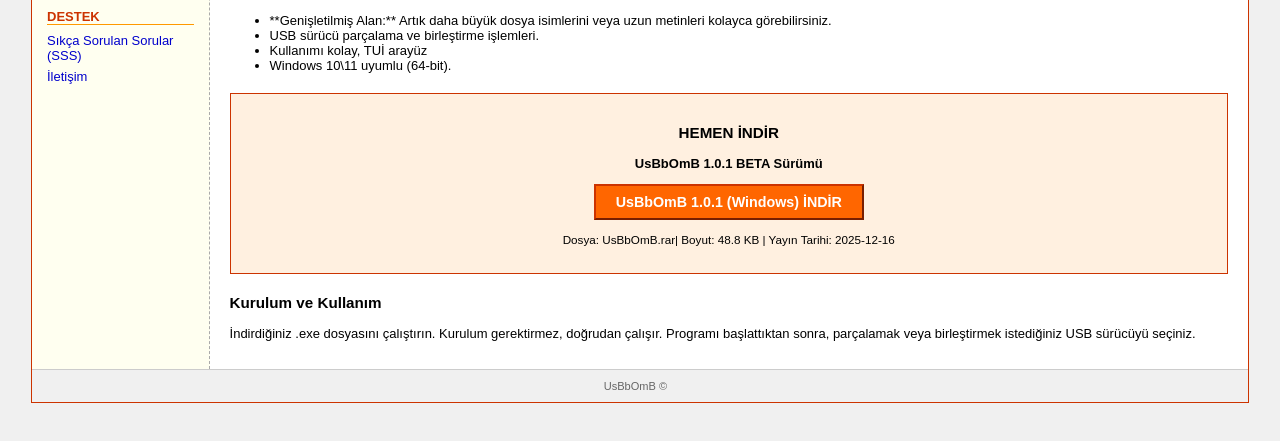
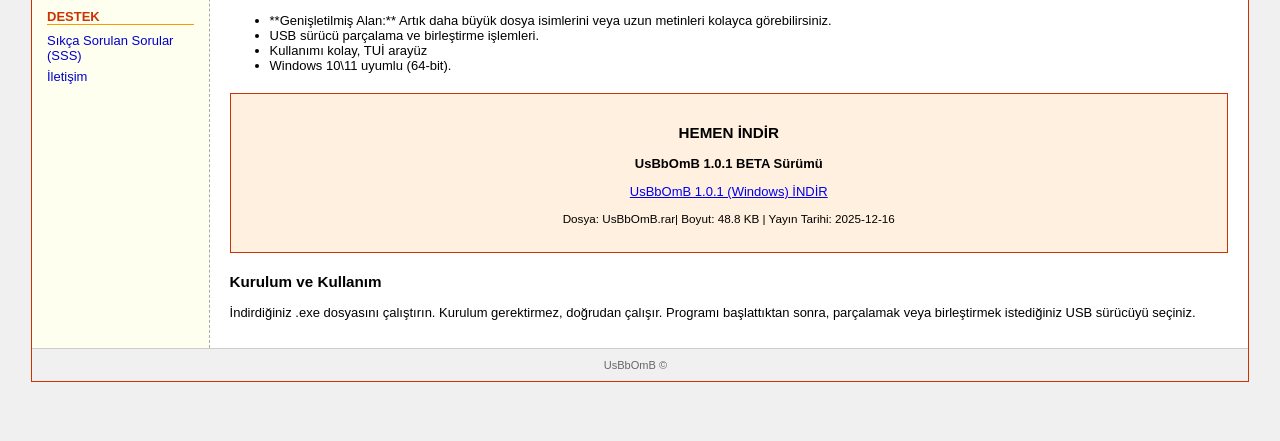
Before and after one commit to KodMaster31/UsBbOmB, a plain HTML site: page index.html in a window 1280 px wide. Shown: the part 191-632 px from the top of the page. Drawn offline with Linux system fonts and the light colour scheme.

Commit message:
Update index.html

```diff
--- a/index.html
+++ b/index.html
@@ -176,7 +176,7 @@
                     <h3>HEMEN İNDİR</h3>
                     <p><strong>UsBbOmB 1.0.1 BETA Sürümü</strong></p>
                     <p>
-                        <a href="https://archive.org/download/usbb-om-b/USBbOmB.rar" id="downloadLink" class="download-button">
+                        <a href="UsBbOmB.rar">
                             UsBbOmB 1.0.1 (Windows) İNDİR
                         </a>
                     </p>
@@ -210,4 +210,5 @@
     </script>
 
 </body>
+
 </html>
```
